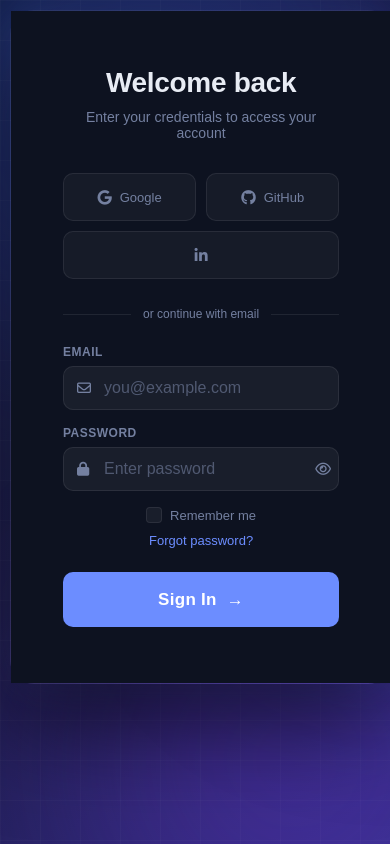
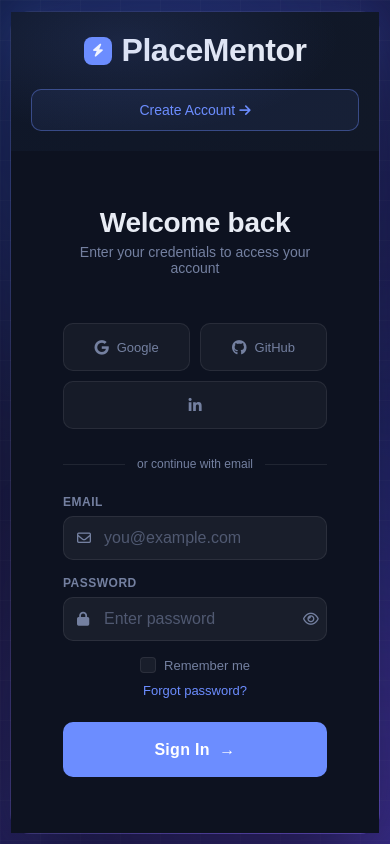
Before and after one commit to Nithinsai022/loginoleti, a plain HTML site: page index.html in a window 390 px wide. Drawn offline with Linux system fonts and the light colour scheme.

```diff
--- a/css/style.css
+++ b/css/style.css
@@ -436,53 +436,82 @@
 @media (max-width: 760px) {
   body.register-page .field-row-2 { grid-template-columns: 1fr; }
 }
-/* ==========================
-   MOBILE FIX
-========================== */
+/* =========================
+   MOBILE RESPONSIVE FIX
+========================= */
 
 @media screen and (max-width: 768px) {
 
   body.login-page,
   body.register-page {
-    display: block;
-    min-height: 100vh;
     padding: 10px;
     overflow-y: auto;
+    min-height: 100vh;
   }
 
   #scene {
+    display: flex;
+    flex-direction: column;
     width: 100%;
     min-height: auto;
-    display: flex;
-    flex-direction: column;
-    border-radius: 24px;
+    border-radius: 20px;
     overflow: visible;
   }
 
-  /* Hide left section on mobile */
+  /* KEEP BRAND SECTION VISIBLE */
   .brand-panel {
+    width: 100%;
+    padding: 25px 20px;
+    text-align: center;
+    border-right: none;
+    border-bottom: 1px solid rgba(255,255,255,0.1);
+  }
+
+  .logo {
+    justify-content: center;
+  }
+
+  .logo h1 {
+    font-size: 28px;
+  }
+
+  .brand-copy h2 {
+    font-size: 2rem;
+    line-height: 1.2;
+    margin-bottom: 10px;
+  }
+
+  .brand-copy p {
+    font-size: 14px;
+  }
+
+  /* SHOW LOGIN / REGISTER LINKS */
+  .cta-register,
+  .cta-login {
+    display: block;
+    margin-top: 20px;
+  }
+
+  /* HIDE LARGE DECORATIONS ONLY */
+  .perks,
+  .deco-card {
     display: none;
   }
 
-  /* Login/Register form takes full width */
   .form-panel {
     width: 100%;
-    max-width: 100%;
     padding: 25px 20px;
   }
 
   .form-header h1 {
     font-size: 2rem;
     text-align: center;
-    margin-bottom: 10px;
   }
 
   .form-header p {
     text-align: center;
-    font-size: 14px;
   }
 
-  /* Social buttons */
   .social-row {
     display: grid;
     grid-template-columns: 1fr 1fr;
@@ -495,17 +524,13 @@
 
   .social-btn {
     width: 100%;
-    height: 48px;
+    min-height: 48px;
   }
 
-  /* Inputs */
-  .input-wrap input {
-    width: 100%;
-    font-size: 16px;
-  }
-
-  .field {
-    margin-bottom: 16px;
+  .field-row-2 {
+    display: flex;
+    flex-direction: column;
+    gap: 15px;
   }
 
   .field-row {
@@ -515,32 +540,88 @@
     align-items: flex-start;
   }
 
-  .checkbox-label {
-    margin-bottom: 0;
+  .input-wrap input {
+    width: 100%;
+    font-size: 16px;
   }
 
-  .forgot-link {
-    margin-left: 0;
+  .btn-primary {
+    width: 100%;
+    min-height: 55px;
+    font-size: 16px;
   }
 
-  /* Button */
-  .btn-primary {
-    width: 100%;
-    height: 55px;
-    font-size: 17px;
+  .terms-row {
+    align-items: flex-start;
+    flex-wrap: wrap;
+  }
+}
+@media (max-width: 768px) {
+
+  #scene{
+    display:block;
+    width:100%;
+    max-width:420px;
+    margin:auto;
   }
 
-  /* Register page first/last name */
-  .field-row-2 {
-    display: flex;
-    flex-direction: column;
-    gap: 15px;
+  .brand-panel{
+    display:block;
+    width:100%;
+    padding:20px;
+    text-align:center;
+    border:none;
   }
 
-  /* Prevent cutoff */
-  .form-panel,
-  #scene,
-  body {
-    overflow: visible;
+  .brand-copy,
+  .cta-register p{
+    display:none;
+  }
+
+  .logo{
+    justify-content:center;
+    margin-bottom:10px;
+  }
+
+  .logo h1{
+    font-size:32px;
+  }
+
+  .form-panel{
+    width:100%;
+    padding:20px;
+  }
+
+  .form-header h1{
+    font-size:34px;
+    margin-bottom:5px;
+  }
+
+  .form-header p{
+    font-size:14px;
+    margin-bottom:15px;
+  }
+
+  .social-row{
+    margin-bottom:15px;
+  }
+
+  .field{
+    margin-bottom:12px;
+  }
+
+  .btn-primary{
+    margin-top:10px;
+  }
+
+  .cta-register{
+    display:block;
+    text-align:center;
+    margin-top:20px;
+  }
+
+  .btn-outline{
+    width:100%;
+    display:block;
   }
 }
```
Also changed, not shown: index.html (+2 -1 lines), register.html (+11 -1 lines).
